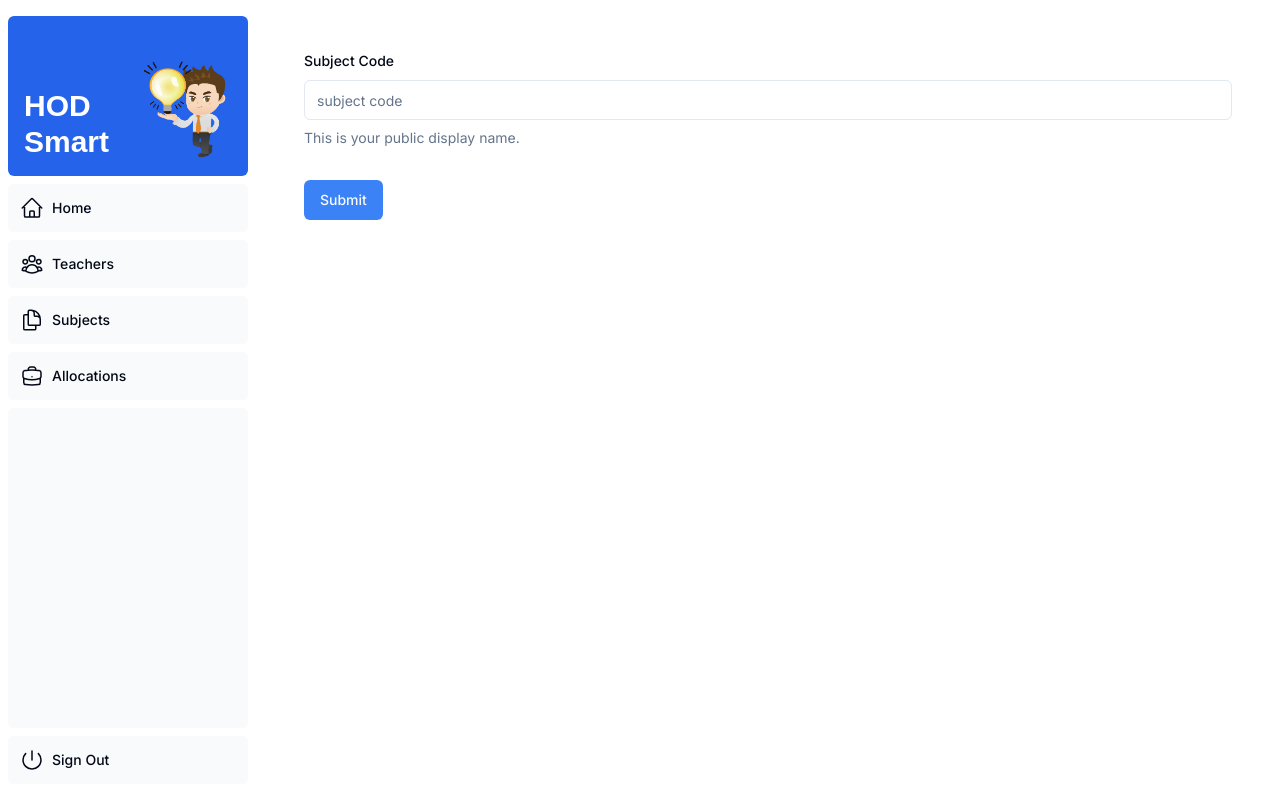
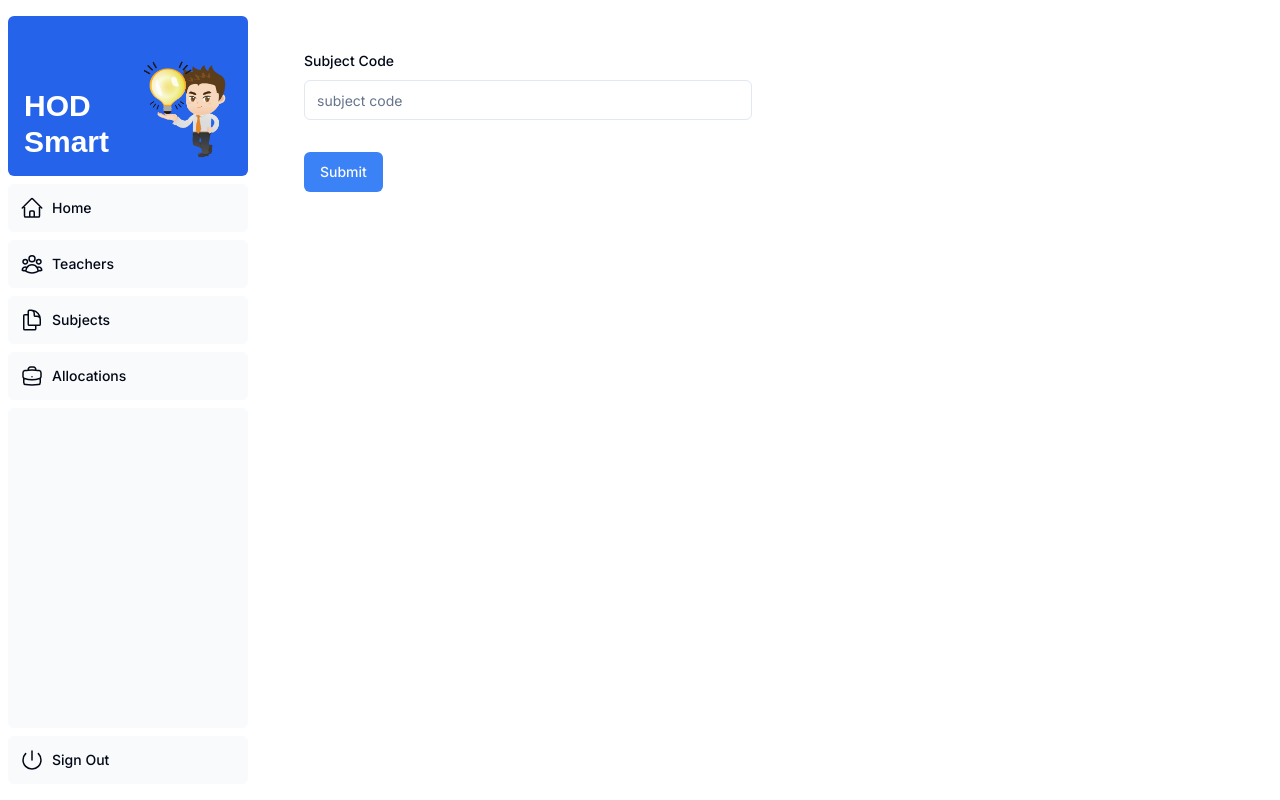
Before and after one commit to matthewkuria/hodsmart, a Next.js app: page /dashboard/subjects/add-subject in a window 1280 px wide. Built offline with nearby package versions, Linux system fonts and the light colour scheme; a web font is replaced by a local one.

Commit message:
Remove form description

```diff
--- a/app/ui/subjects/create-subjects.tsx
+++ b/app/ui/subjects/create-subjects.tsx
@@ -1,3 +1,4 @@
+"use client"
 import { Button } from "@/components/ui/button";
 import { Form, FormControl, FormDescription, FormField, FormItem, FormLabel, FormMessage } from "@/components/ui/form";
 import { Input } from "@/components/ui/input";
@@ -28,7 +29,7 @@ export default function CreateSubjectsForm() {
   }
     return (
     <Form {...form}>
-      <form onSubmit={form.handleSubmit(onSubmit)} className="space-y-8">
+      <form onSubmit={form.handleSubmit(onSubmit)} className="space-y-8 max-w-md">
         <FormField
           control={form.control}
           name="subCode"
@@ -38,9 +39,6 @@ export default function CreateSubjectsForm() {
               <FormControl>
                 <Input placeholder="subject code" {...field} />
               </FormControl>
-              <FormDescription>
-                This is your public display name.
-              </FormDescription>
               <FormMessage />
             </FormItem>
           )}
```
